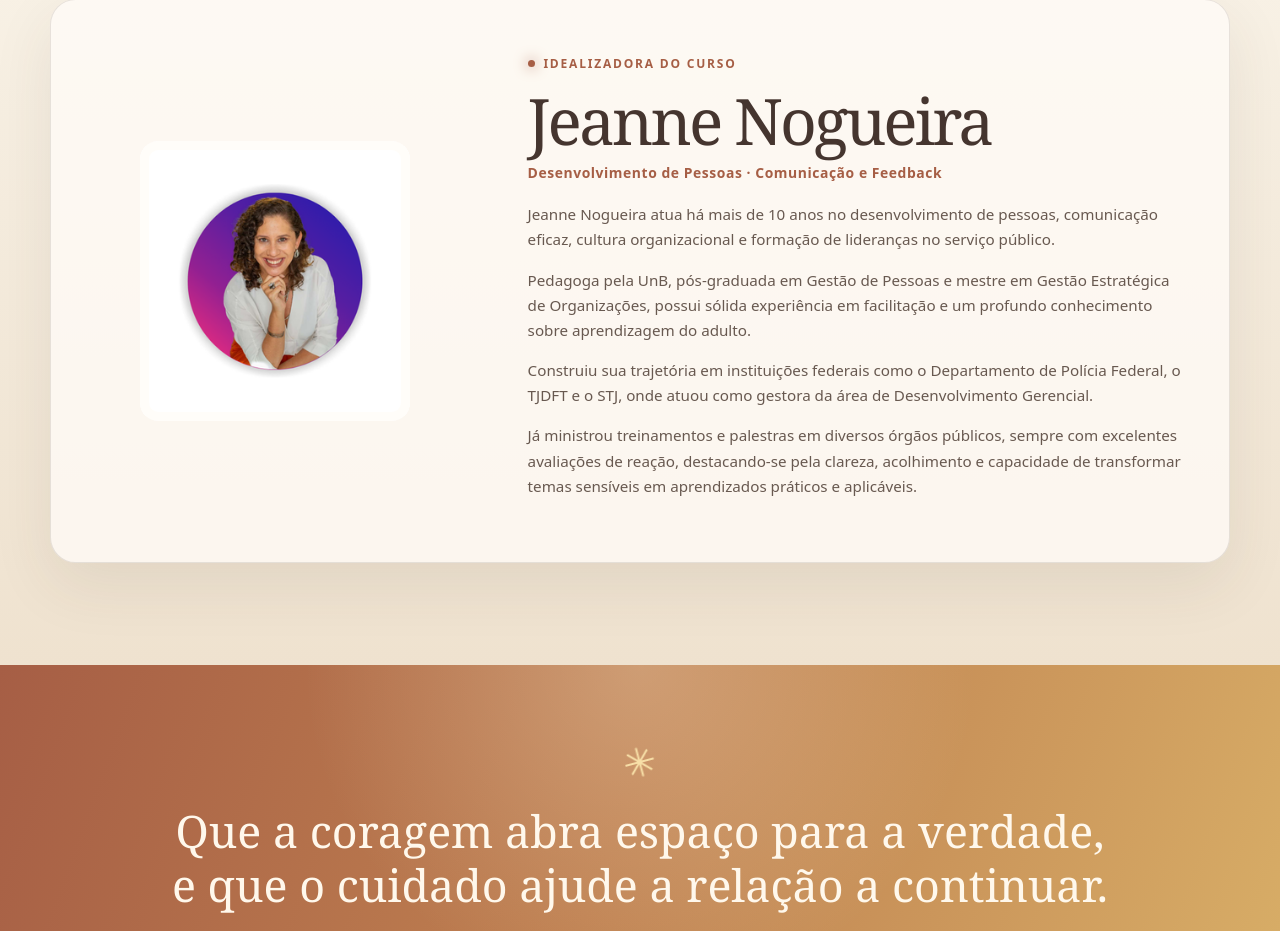
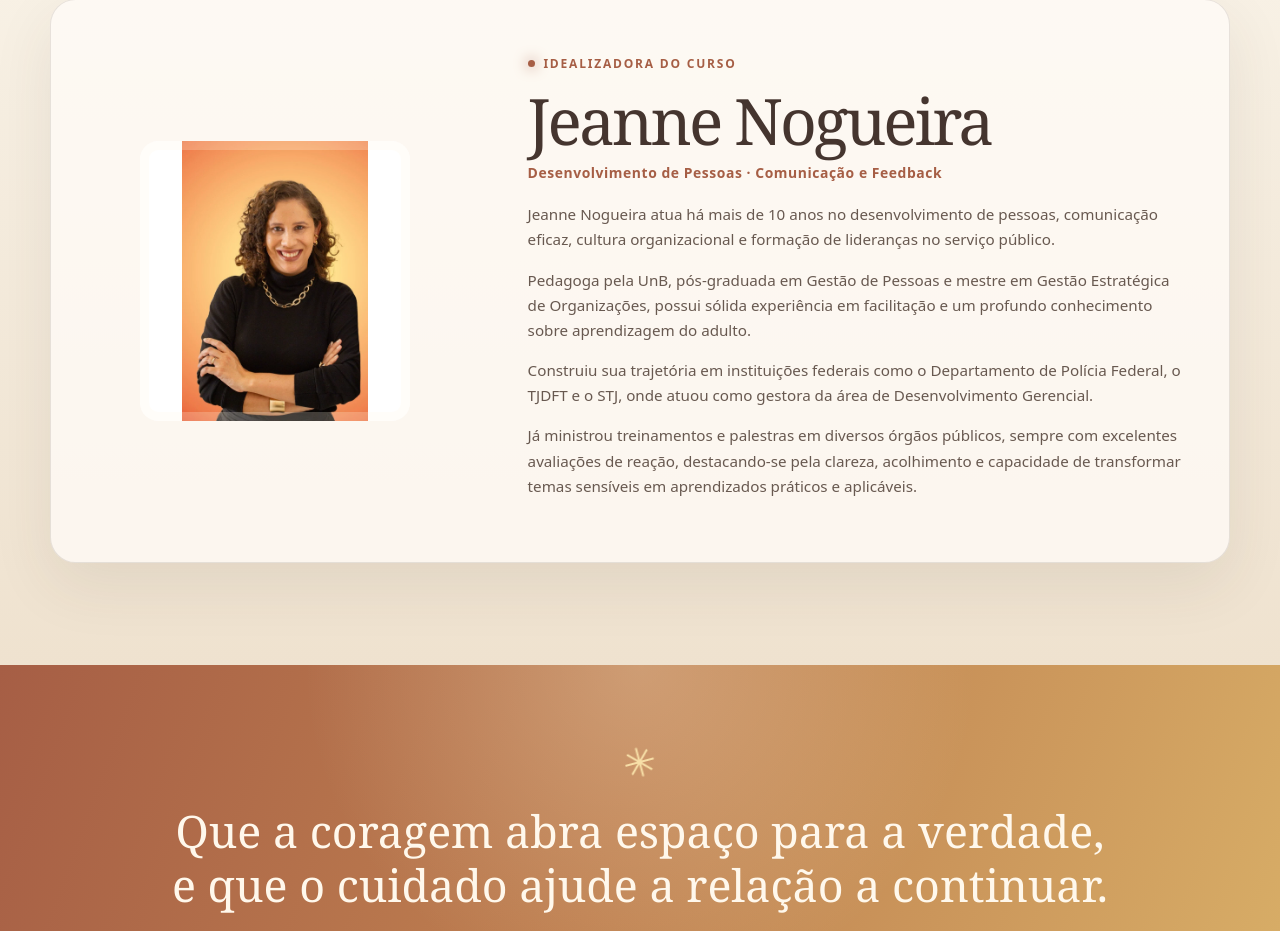
Before and after one commit to andersonjonio-inova/site, a plain HTML site: page deploy/assets/cursos/diga-mesmo-que-doa/portal/index.html in a window 1280 px wide. Shown: the part 3217-4148 px from the top of the page. Drawn offline with Linux system fonts and the light colour scheme.

Commit message:
Substitui retrato da facilitadora no portal do curso

```diff
--- a/deploy/assets/cursos/diga-mesmo-que-doa/portal/index.html
+++ b/deploy/assets/cursos/diga-mesmo-que-doa/portal/index.html
@@ -108,7 +108,7 @@
 
     <section class="facilitator section" id="jeanne">
       <div class="container facilitator-panel reveal">
-        <div class="facilitator-photo"><img src="../../../img/jeanne-nogueira.png" alt="Retrato individual de Jeanne Nogueira."></div>
+        <div class="facilitator-photo"><img src="assets/jeanne-nogueira.webp" alt="Retrato individual de Jeanne Nogueira."></div>
         <div class="facilitator-copy"><p class="eyebrow dark"><span class="eyebrow-dot"></span> Idealizadora do curso</p><h2>Jeanne Nogueira</h2><p class="facilitator-role">Desenvolvimento de Pessoas · Comunicação e Feedback</p><p>Jeanne Nogueira atua há mais de 10 anos no desenvolvimento de pessoas, comunicação eficaz, cultura organizacional e formação de lideranças no serviço público.</p><p>Pedagoga pela UnB, pós-graduada em Gestão de Pessoas e mestre em Gestão Estratégica de Organizações, possui sólida experiência em facilitação e um profundo conhecimento sobre aprendizagem do adulto.</p><p>Construiu sua trajetória em instituições federais como o Departamento de Polícia Federal, o TJDFT e o STJ, onde atuou como gestora da área de Desenvolvimento Gerencial.</p><p>Já ministrou treinamentos e palestras em diversos órgãos públicos, sempre com excelentes avaliações de reação, destacando-se pela clareza, acolhimento e capacidade de transformar temas sensíveis em aprendizados práticos e aplicáveis.</p></div>
       </div>
     </section>
```
Also changed, not shown: deploy/assets/cursos/diga-mesmo-que-doa/portal/assets/jeanne-nogueira.webp (added).
